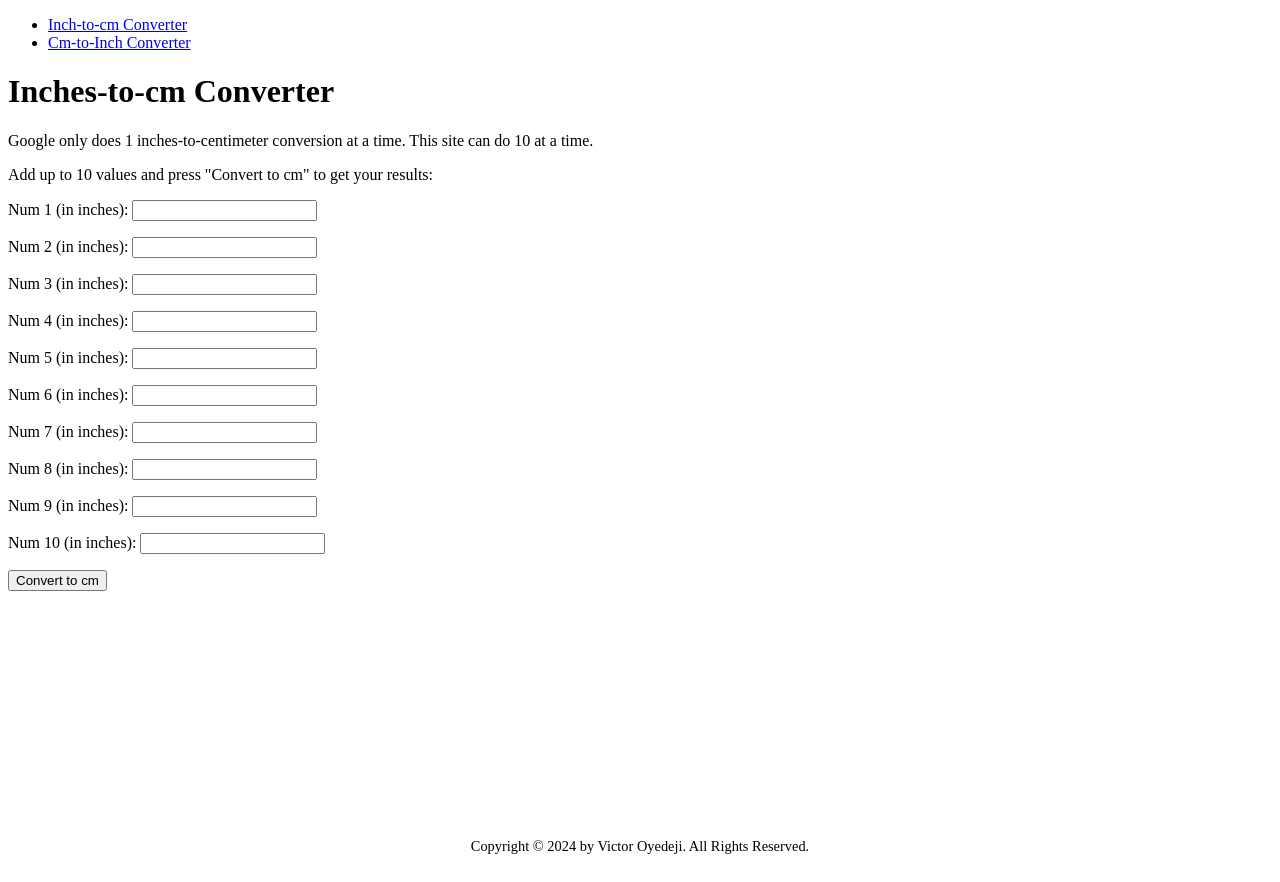
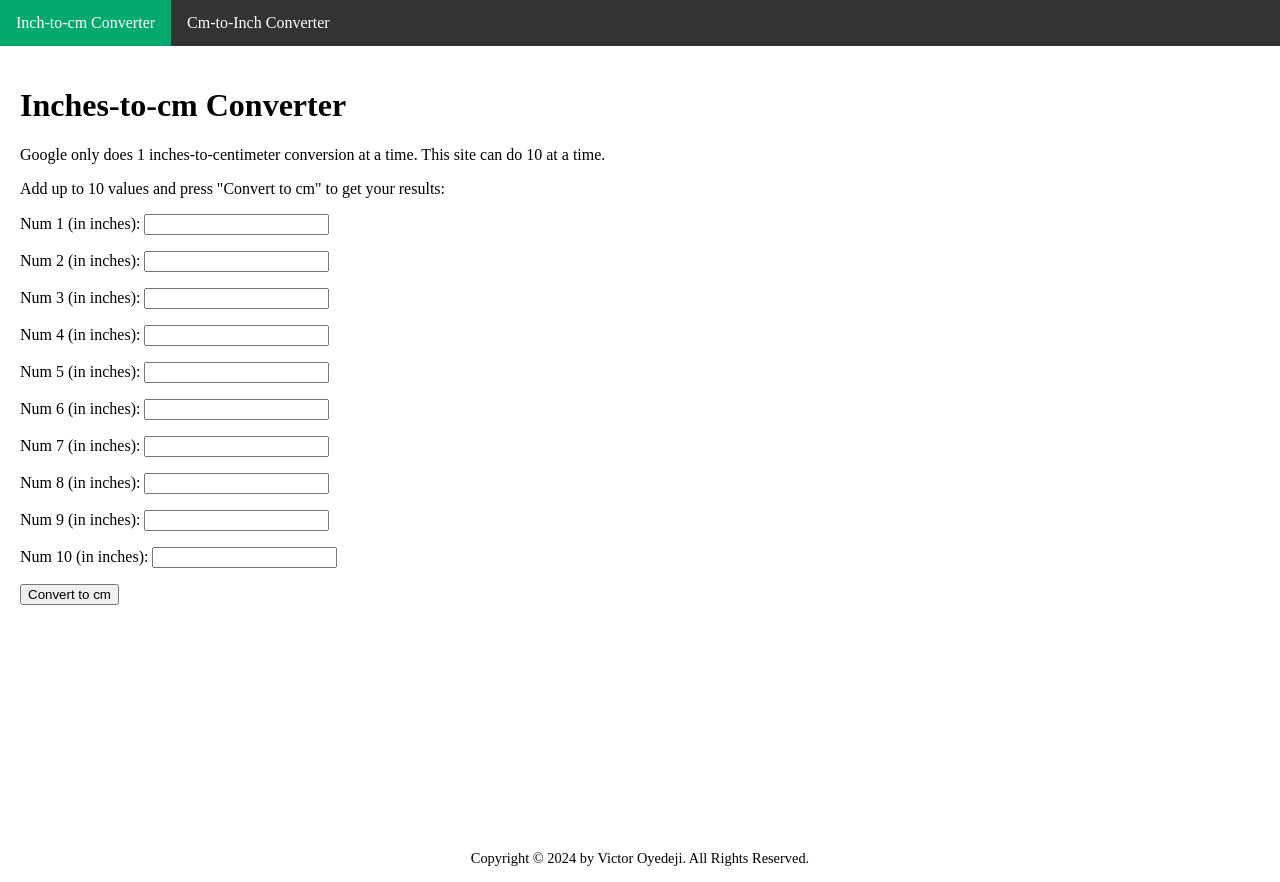
Before and after one commit to itsvictoroyedeji/in-cm-converter, a plain HTML site: page index.html in a window 1280 px wide. Drawn offline with Linux system fonts and the light colour scheme.

Commit message:
Add css color and style to menu items

```diff
--- a/css/styles.css
+++ b/css/styles.css
@@ -1,5 +1,39 @@
-.main {height: 750px;}
+body {margin: 0;}
+
+.main {
+  height: 750px;
+  padding: 20px;
+}
+
 footer p {
   text-align: center;
   font-size: 90%;
 }
+
+nav ul {
+  list-style-type: none;
+  margin: 0;
+  padding: 0;
+  background-color: #333;
+  overflow: hidden;
+}
+
+li {
+  float: left;
+}
+
+li a {
+  display: block;
+  color: white;
+  text-align: center;
+  padding: 14px 16px;
+  text-decoration: none;
+}
+
+li a:hover:not(.active) {
+  background-color: #111;
+}
+
+.active {
+  background-color: #04aa6d;
+}
```
